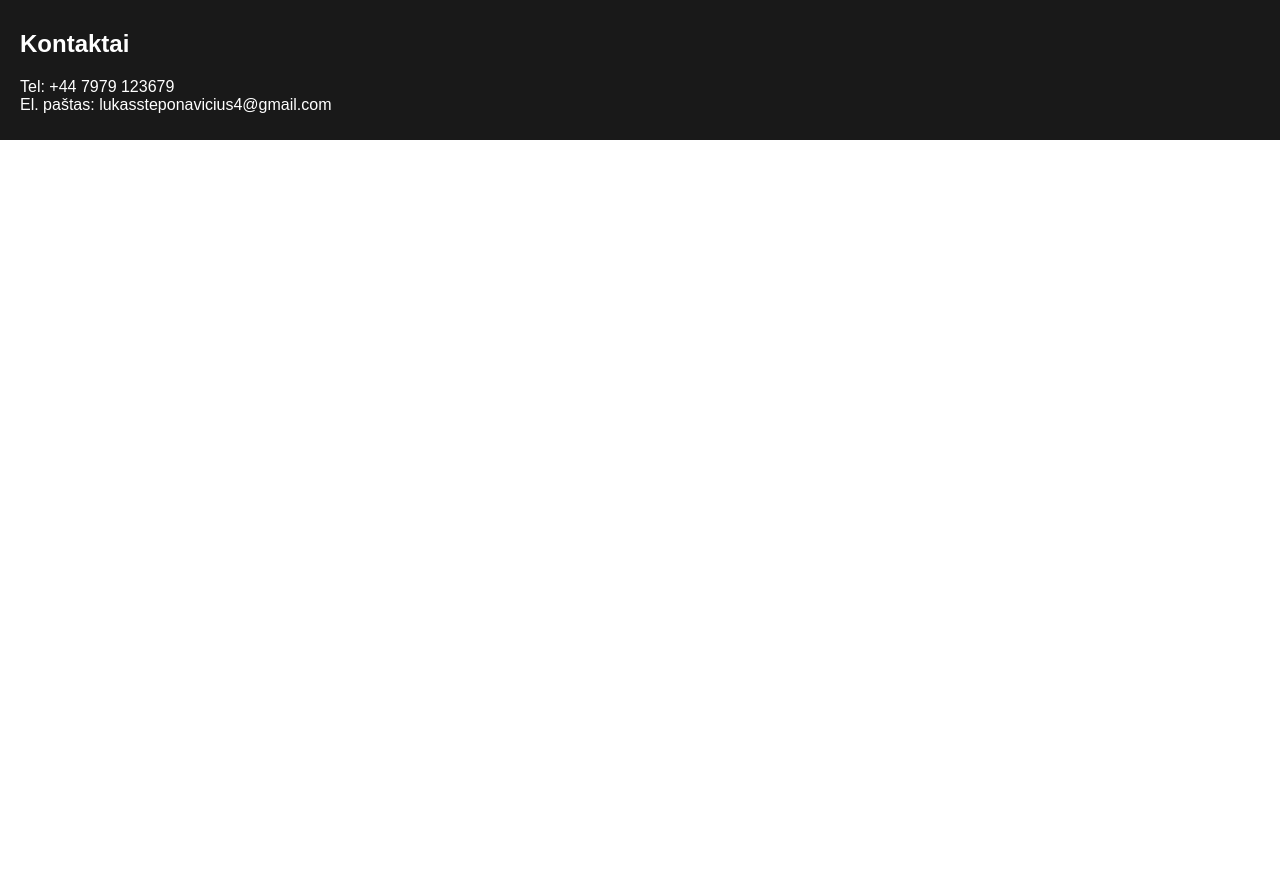
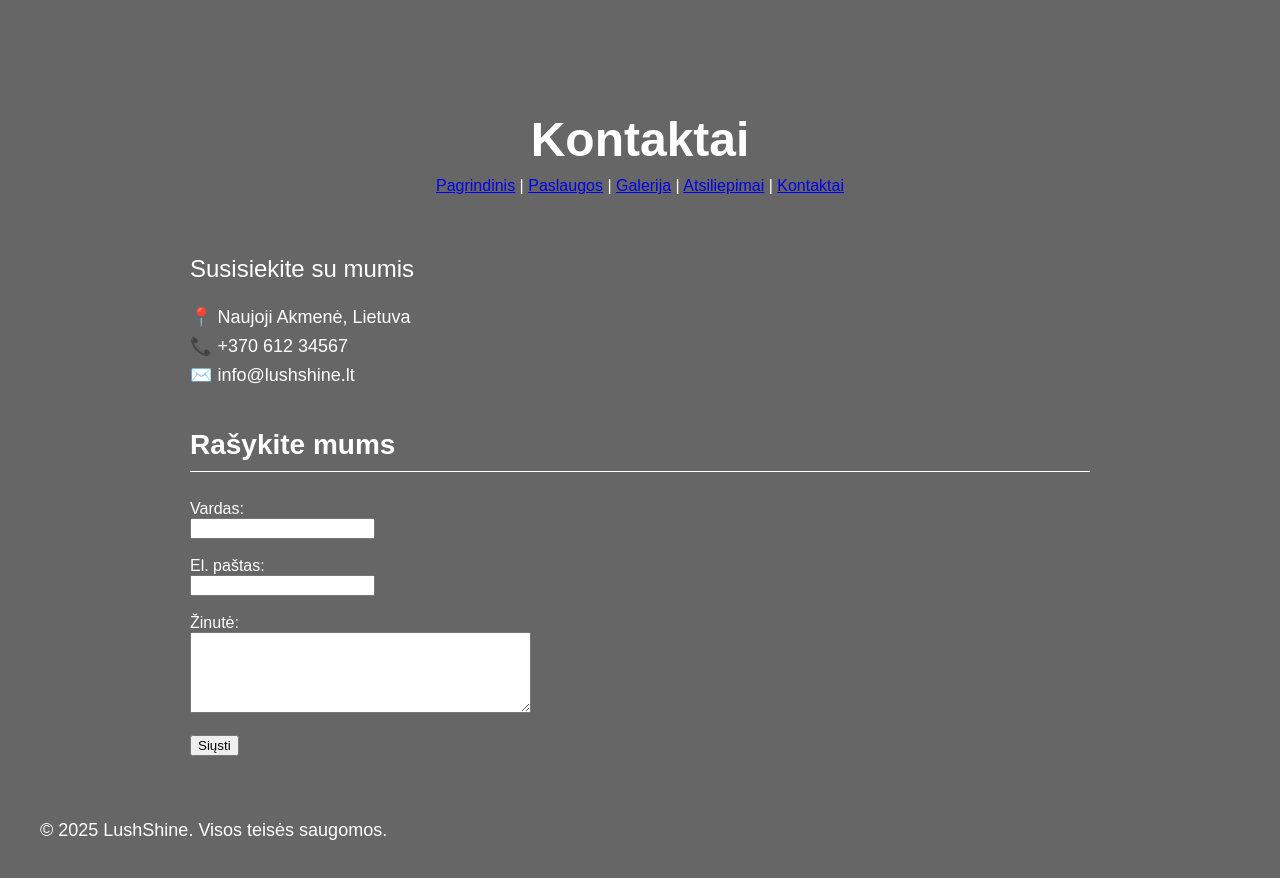
Before and after one commit to lushshine/lushshine, a plain HTML site: page kontaktai.html in a window 1280 px wide. Before the commit the page ends 800 px from the top, so only its background shows below. Drawn offline with Linux system fonts and the light colour scheme.

Commit message:
Add files via upload

```diff
--- a/kontaktai.html
+++ b/kontaktai.html
@@ -1 +1,42 @@
-<!DOCTYPE html><html lang="lt"><head><meta charset="UTF-8"><title>Kontaktai</title><link rel="stylesheet" href="style.css"></head><body><header><h2>Kontaktai</h2><p>Tel: +44 7979 123679<br>El. paštas: lukassteponavicius4@gmail.com</p></header></body></html>
+<!DOCTYPE html>
+<html lang="lt">
+<head>
+  <meta charset="UTF-8">
+  <meta name="viewport" content="width=device-width, initial-scale=1.0">
+  <title>Kontaktai - LushShine</title>
+  <link rel="stylesheet" href="styles.css">
+</head>
+<body>
+  <div class="overlay">
+    <header>
+      <h1>Kontaktai</h1>
+      <nav>
+        <a href="index.html">Pagrindinis</a> |
+        <a href="paslaugos.html">Paslaugos</a> |
+        <a href="galerija.html">Galerija</a> |
+        <a href="atsiliepimai.html">Atsiliepimai</a> |
+        <a href="kontaktai.html">Kontaktai</a>
+      </nav>
+    </header>
+
+    <section>
+      <h2>Susisiekite su mumis</h2>
+      <p>📍 Naujoji Akmenė, Lietuva<br>
+         📞 +370 612 34567<br>
+         ✉️ info@lushshine.lt</p>
+
+      <h3>Rašykite mums</h3>
+      <form action="mailto:info@lushshine.lt" method="post" enctype="text/plain">
+        <label>Vardas:<br><input type="text" name="vardas"></label><br><br>
+        <label>El. paštas:<br><input type="email" name="email"></label><br><br>
+        <label>Žinutė:<br><textarea name="zinute" rows="5" cols="40"></textarea></label><br><br>
+        <input type="submit" value="Siųsti">
+      </form>
+    </section>
+
+    <footer>
+      <p>&copy; 2025 LushShine. Visos teisės saugomos.</p>
+    </footer>
+  </div>
+</body>
+</html>
```
Also changed, not shown: atsiliepimai.html (+32 -1 lines), galerija.html (+32 -1 lines), paslaugos.html (+40 -1 lines).
